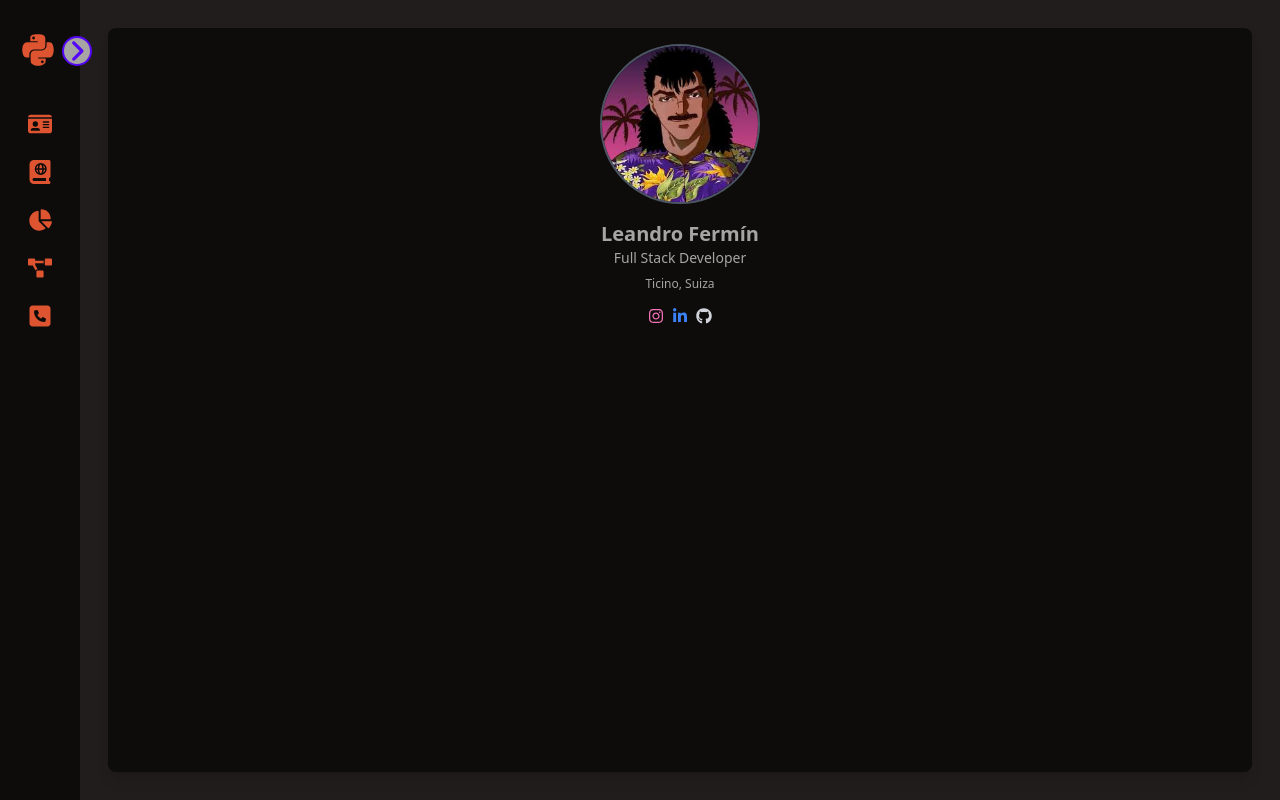
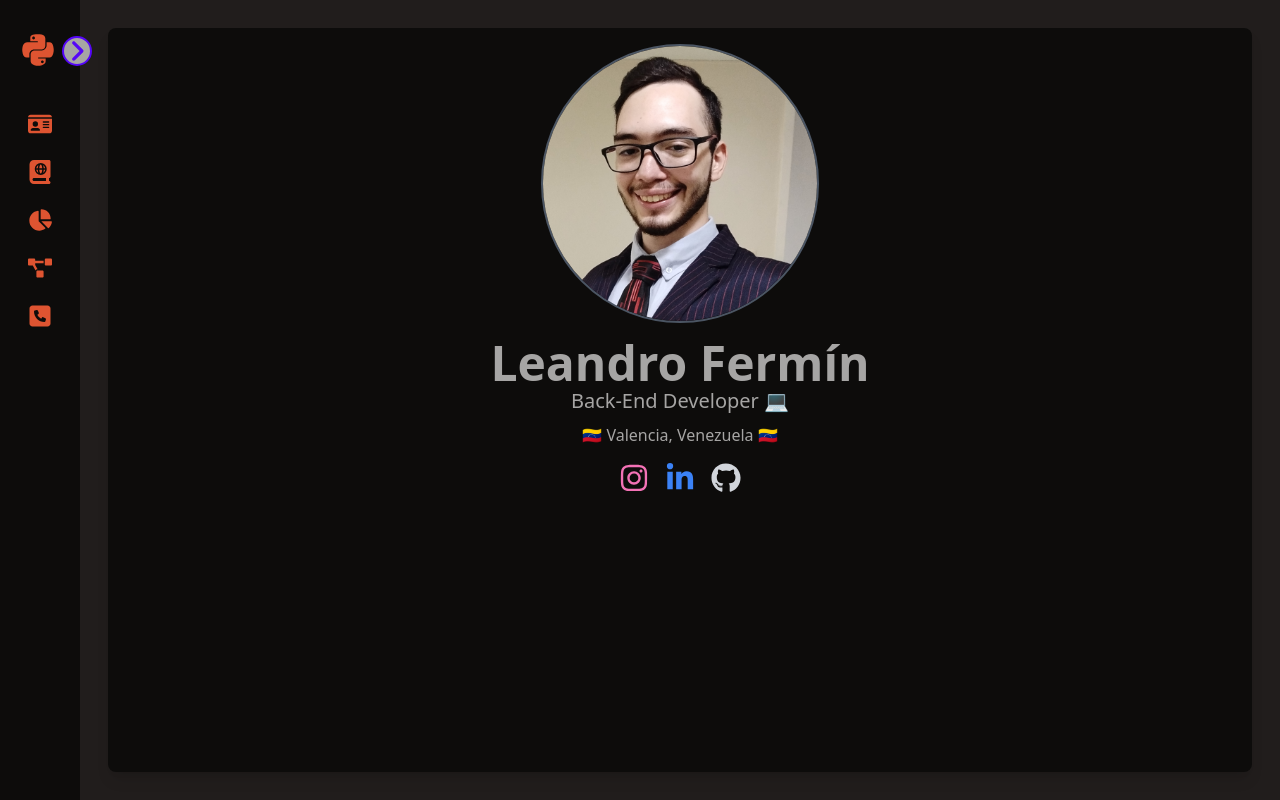
Before and after one commit to GeneralErdon/portfolio, a React (Vite) app: page / in a window 1280 px wide. Built offline with nearby package versions, Linux system fonts and the light colour scheme.

Commit message:
justificar el sueldo

```diff
--- a/src/components/Layout.tsx
+++ b/src/components/Layout.tsx
@@ -3,9 +3,9 @@ import Sidebar from "./Sidebar";
 
 const Layout: React.FC<Props> = () => {
   return (
-    <div className=" flex bg-dark-gray-500 ">
+    <div className=" flex  bg-dark-gray-500 ">
       <Sidebar />
-      <main className="p-7 h-screen w-screen"><Outlet /></main>
+      <main className="p-7 flex-auto "><Outlet /></main>
     </div>
   );
 };
--- a/src/components/Sidebar.tsx
+++ b/src/components/Sidebar.tsx
@@ -16,14 +16,20 @@ const Sidebar: React.FC<Props> = () => {
 
   return (
     <div
-      className={`h-screen  bg-dark-gray-800 p-5 pt-8 ${open ? "w-72" : "w-20"} duration-300 relative font-custom`} >
+      className={`
+      h-screen  bg-dark-gray-800 p-5 pt-8 ${open ? "w-72 max-sm:w-96" : "w-20"} duration-300 relative font-custom
+
+      `} >
 
       {/* Sidebar Arrow button */}
       <FaAngleLeft
         className={
           `text-purple-500 bg-dark-gray-200 border-2 border-purple-500
             cursor-pointer  text-3xl rounded-full absolute -right-3 top-9
-            ${!open && "rotate-180"} duration-500 `
+            ${!open && "rotate-180"} duration-500
+
+
+            `
         }
         onClick={() => {setOpen(!open)}}
       />
--- a/src/pages/Home.tsx
+++ b/src/pages/Home.tsx
@@ -1,5 +1,5 @@
 import {  FaGithub, FaInstagram, FaLinkedinIn, } from "react-icons/fa6";
-import guts_bigote from '@assets/images/guts_bigote.jpg'
+import ProfilePic from '@assets/images/ProfilePic.jpg'
 import { SOCIAL_MEDIA } from "@utils/constants";
 
 const Home: React.FC<Props> = () => {
@@ -7,19 +7,19 @@ const Home: React.FC<Props> = () => {
     <div className="bg-dark-gray-800 h-full w-full text-dark-gray-200 p-4 rounded-lg overflow-hidden shadow-lg">
       <div className="flex justify-center">
         <img
-        className="rounded-full border-2 border-gray-600 h-[10rem] w-[10rem]"
-        src={guts_bigote} alt="Avatar de Daniel Fischer"
+        className="rounded-full border-2 border-gray-600 h-[25%] w-[25%]"
+        src={ProfilePic} alt="Avatar de Daniel Fischer"
         />
       </div>
       <div className="text-center mt-4">
-        <p className="text-xl font-semibold">Leandro Fermín</p>
-        <p className="text-sm">Full Stack Developer</p>
-        <p className="text-xs mt-2">Ticino, Suiza</p>
+        <p className="text-5xl font-semibold">Leandro Fermín</p>
+        <p className="text-xl">Back-End Developer 💻</p>
+        <p className="text-md mt-2">🇻🇪 Valencia, Venezuela 🇻🇪</p>
       </div>
       <div className="flex justify-center mt-4">
-        <a href="#" target="_blank" className="text-pink-400 mx-1"><FaInstagram /></a>
-        <a href="#" target="_blank" className="text-blue-500 mx-1"><FaLinkedinIn /></a>
-        <a href={SOCIAL_MEDIA.GITHUB} target="_blank" className="text-gray-300 mx-1"><FaGithub /></a>
+        <a href="#" target="_blank" className="text-pink-400 text-3xl mx-2"><FaInstagram /></a>
+        <a href="#" target="_blank" className="text-blue-500 text-3xl mx-2"><FaLinkedinIn /></a>
+        <a href={SOCIAL_MEDIA.GITHUB} target="_blank" className="text-gray-300 text-3xl mx-2"><FaGithub /></a>
       </div>
     </div>
   );
```
Also changed, not shown: src/assets/images/ProfilePic.jpg (added).
